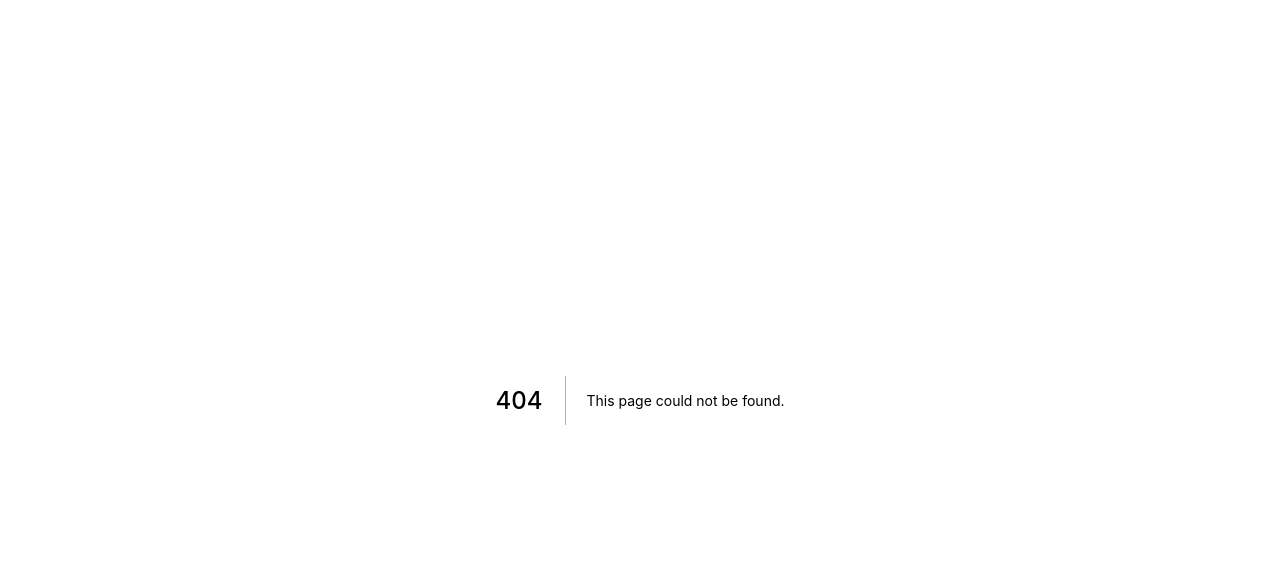
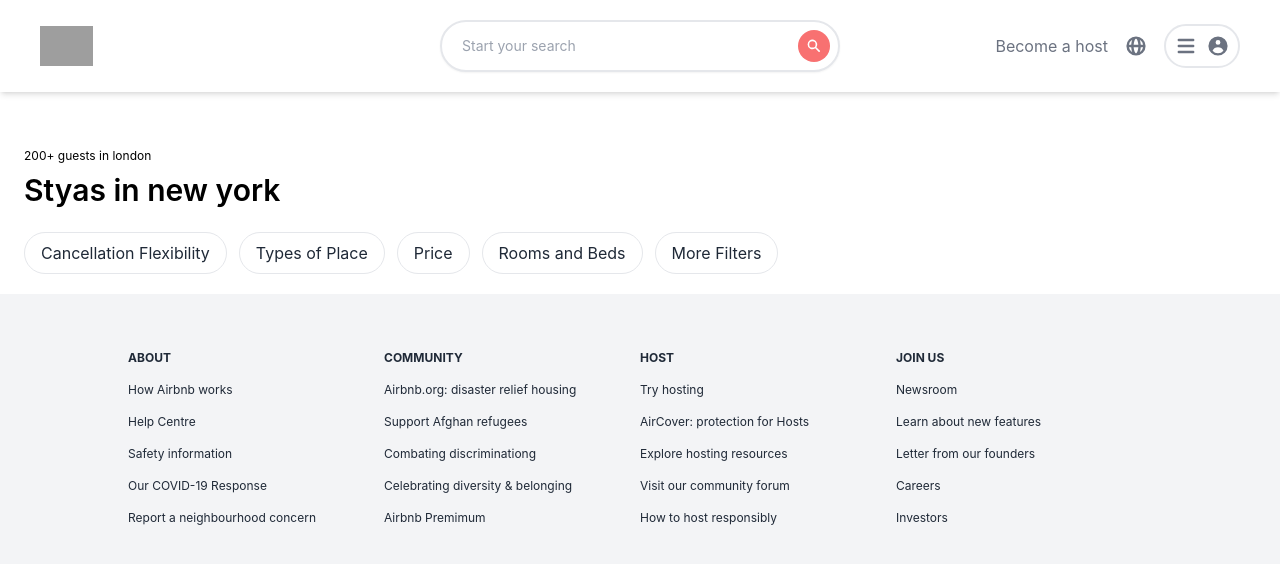
Before and after one commit to kumarshantanu01/airbnb-clone, a Next.js app: page /search in a window 1280 px wide. Before the commit this address had no page. Shown: the top 564 px of the page. Built offline with nearby package versions, Linux system fonts and the light colour scheme; grey boxes are pictures that could not be loaded.

Commit message:
feat: building the search component

```diff
--- a/components/Header.js
+++ b/components/Header.js
@@ -10,6 +10,7 @@ import {
 import "react-date-range/dist/styles.css"; // main css file
 import "react-date-range/dist/theme/default.css"; // theme css file
 import { DateRangePicker } from "react-date-range";
+import { useRouter } from "next/router";
 
 function Header() {
   {
@@ -19,14 +20,27 @@ function Header() {
   const [startDate, setStartdate] = useState(new Date());
   const [endDate, setEnddate] = useState(new Date());
   const [noOfGuests, setNoOfGuests] = useState(1);
+  const router = useRouter();
 
   const handleSelect = (ranges) => {
     setStartdate(ranges.selection.startDate);
     setEnddate(ranges.selection.endDate);
   };
 
-  const resetInput =() =>{
+  const resetInput = () => {
     setsearchInput("");
+  };
+
+  const search = () =>{
+    router.push({
+      pathname: '/search',
+      query:{
+        location: searchInput,
+        startDate: startDate.toISOString(),
+        endDate: endDate.toISOString(),
+        noOfGuests,
+      }
+    });
   }
 
   const selectionRange = {
@@ -39,7 +53,10 @@ function Header() {
     <header className="sticky top-0 z-50 grid grid-cols-3 bg-white shadow-md p-5 md:px-10">
       {/* left side header */}
 
-      <div className="relative flex items-center h-10 cursor-pointer my-auto">
+      <div
+        onClick={() => router.push("/")}
+        className="relative flex items-center h-10 cursor-pointer my-auto"
+      >
         <Image
           src="https://links.papareact.com/qd3"
           alt=" "
@@ -101,8 +118,10 @@ function Header() {
             />
           </div>
           <div className="flex ">
-            <button onClick={resetInput} className="flex-grow text-gray-500">Cancel</button>
-            <button className="flex-grow text-red-400">Serach</button>
+            <button onClick={resetInput} className="flex-grow text-gray-500">
+              Cancel
+            </button>
+            <button onClick={search} className="flex-grow text-red-400">Serach</button>
           </div>
         </div>
       )}
--- a/pages/_app.js
+++ b/pages/_app.js
@@ -1,4 +1,5 @@
 import '../styles/globals.css'
+import '../styles/global.css'
 
 function MyApp({ Component, pageProps }) {
   return <Component {...pageProps} />
--- /dev/null
+++ b/pages/search.js
@@ -0,0 +1,31 @@
+import React from "react";
+import Footer from "../components/Footer";
+import Header from "../components/Header";
+
+function Search() {
+  return (
+    <div>
+      <Header />
+      <main className="flex">
+        <section className="flex-grow pt-14 px-6">
+          <p className="text-xs">200+ guests in london</p>
+          <h1 className="text-3xl font-semibold mt-2 mb-6">
+            Styas in new york
+          </h1>
+
+          <div className="hidden lg:inline-flex mb-5 space-x-3 text-gray-800 whitespace-nowrap">
+            <p className="button">Cancellation Flexibility</p>
+            {/* css for button is written in global.css file */}
+            <p className="button">Types of Place</p>
+            <p className="button">Price</p>
+            <p className="button">Rooms and Beds</p>
+            <p className="button">More Filters</p>
+          </div>
+        </section>
+      </main>
+      <Footer />
+    </div>
+  );
+}
+
+export default Search;
--- /dev/null
+++ b/styles/global.css
@@ -0,0 +1,7 @@
+@tailwind components;
+
+@layer components{
+    .button{
+        @apply px-4 py-2 border rounded-full cursor-pointer hover:shadow-lg active:scale-95 active:bg-gray-100 transition transform duration-100 ease-out;
+    }
+}
```
